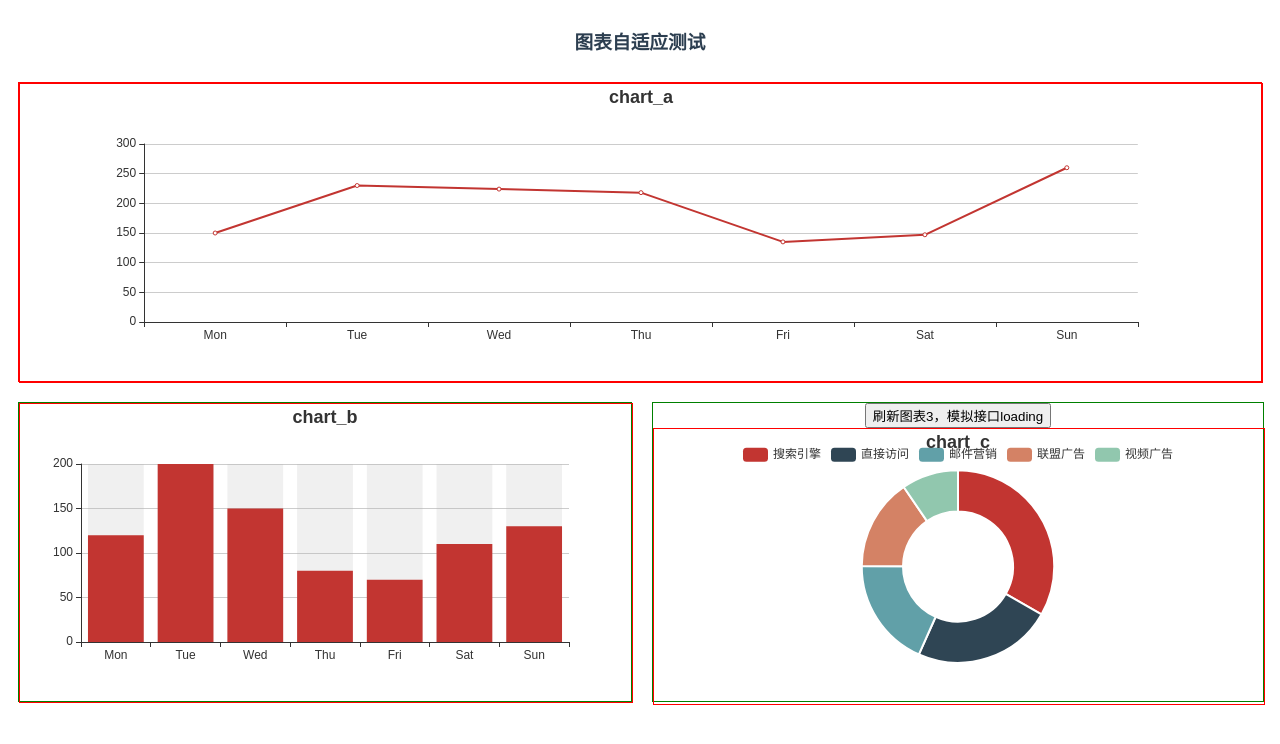
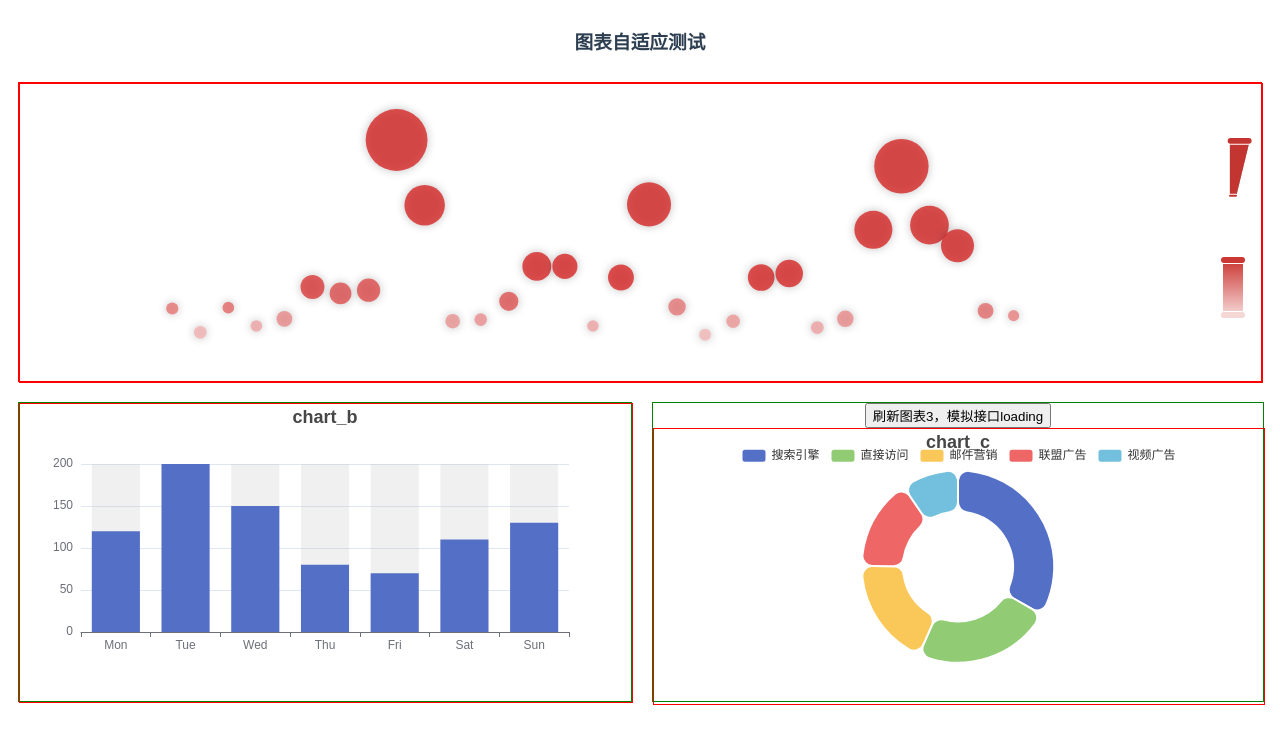
Before and after one commit to zhoufanglu/echart-resize-vue, a Vue app: page /#/chart in a window 1280 px wide. Shown: the top 744 px of the page. Built offline with nearby package versions, Linux system fonts and the light colour scheme.

Commit message:
feat: echarts update

```diff
--- a/package.json
+++ b/package.json
@@ -22,7 +22,7 @@
     "@vue/eslint-config-prettier": "^6.0.0",
     "babel-eslint": "^10.1.0",
     "dart-sass": "^1.25.0",
-    "echarts": "^4.9.0",
+    "echarts": "^5.1.2",
     "eslint": "^6.7.2",
     "eslint-plugin-prettier": "^3.3.1",
     "eslint-plugin-vue": "^6.2.2",
--- a/src/views/chart/components/chart_a.vue
+++ b/src/views/chart/components/chart_a.vue
@@ -1,5 +1,5 @@
 <template>
-  <chartComponent chartId="chart_a" :option="option"></chartComponent>
+  <chartComponent chartId="chart_a" :option="scatterOption"></chartComponent>
 </template>
 <script>
 import chartComponent from '../../../components/chartComponent'
@@ -10,7 +10,8 @@ export default {
   },
   data() {
     return {
-      option: {}
+      option: {},
+      scatterOption: {}
     }
   },
   created() {},
@@ -41,6 +42,186 @@ export default {
         }
       ]
     }
+    const dataBJ = [
+      [1, 55, 9, 56, '良'],
+      [2, 25, 11, 21, '优'],
+      [3, 56, 7, 63, '良'],
+      [4, 33, 7, 29, '优'],
+      [5, 42, 24, 44, '优'],
+      [6, 82, 58, 90, '良'],
+      [7, 74, 49, 77, '良'],
+      [8, 78, 55, 80, '良'],
+      [9, 267, 216, 280, '重度污染'],
+      [10, 185, 127, 216, '中度污染'],
+      [11, 39, 19, 38, '优'],
+      [12, 41, 11, 40, '优'],
+      [13, 64, 38, 74, '良'],
+      [14, 108, 79, 120, '轻度污染'],
+      [15, 108, 63, 116, '轻度污染'],
+      [16, 33, 6, 29, '优'],
+      [17, 94, 66, 110, '良'],
+      [18, 186, 142, 192, '中度污染'],
+      [19, 57, 31, 54, '良'],
+      [20, 22, 8, 17, '优'],
+      [21, 39, 15, 36, '优'],
+      [22, 94, 69, 114, '良'],
+      [23, 99, 73, 110, '良'],
+      [24, 31, 12, 30, '优'],
+      [25, 42, 27, 43, '优'],
+      [26, 154, 117, 157, '中度污染'],
+      [27, 234, 185, 230, '重度污染'],
+      [28, 160, 120, 186, '中度污染'],
+      [29, 134, 96, 165, '轻度污染'],
+      [30, 52, 24, 60, '良'],
+      [31, 46, 5, 49, '优']
+    ]
+
+    const schema = [
+      { name: 'date', index: 0, text: '日' },
+      { name: 'AQIindex', index: 1, text: 'AQI指数' },
+      { name: 'PM25', index: 2, text: 'PM2.5' },
+      { name: 'co2', index: 3, text: '二氧化碳' }
+    ]
+    const itemStyle = {
+      opacity: 0.8,
+      shadowBlur: 10,
+      shadowOffsetX: 0,
+      shadowOffsetY: 0,
+      shadowColor: 'rgba(0,0,0,0.3)'
+    }
+    this.scatterOption = {
+      color: ['#dd4444', '#fec42c', '#80F1BE'],
+      legend: {
+        show: false
+      },
+      grid: {
+        left: '10%',
+        right: '20%',
+        top: '10%',
+        bottom: '10%'
+      },
+      tooltip: {
+        backgroundColor: '#1B2D56',
+        borderColor: '#2BD8FB',
+        textStyle: {
+          color: '#fff'
+        },
+        formatter(param) {
+          const value = param.value
+          return `<div style="border-bottom: 1px solid rgba(255,255,255,.3); font-size: 18px;padding-bottom: 7px;margin-bottom: 7px;">${param.seriesName} ${value[0]}日：${value[4]}</div>${schema[1].text}：${value[1]}<br>${schema[2].text}：${value[2]}<br>${schema[3].text}：${value[3]}<br>`
+        }
+      },
+      xAxis: {
+        type: 'value',
+        nameGap: 16,
+        nameTextStyle: {
+          fontSize: 16
+        },
+        max: 31,
+        splitLine: {
+          show: false
+        },
+        axisLabel: {
+          color: '#fff'
+        },
+        axisLine: {
+          show: true,
+          lineStyle: {
+            color: '#fff'
+          }
+        }
+      },
+      yAxis: {
+        type: 'value',
+        // name: 'AQI指数',
+        nameLocation: 'end',
+        nameGap: 20,
+        nameTextStyle: {
+          fontSize: 16
+        },
+        splitLine: {
+          show: false
+        },
+        axisLabel: {
+          color: '#fff'
+        },
+        axisLine: {
+          show: true,
+          lineStyle: {
+            color: '#fff'
+          }
+        }
+      },
+      visualMap: [
+        {
+          left: 'right',
+          top: '10%',
+          dimension: 2,
+          min: 0,
+          max: 250,
+          // itemWidth: 30,
+          itemHeight: 55,
+          calculable: true,
+          precision: 0.1,
+          text: ['PM2.5'],
+          textStyle: {
+            color: '#fff'
+          },
+          // textGap: 30,
+          inRange: {
+            symbolSize: [10, 70]
+          },
+          outOfRange: {
+            symbolSize: [10, 70],
+            color: ['rgba(255,255,255,0.4)']
+          },
+          controller: {
+            inRange: {
+              color: ['#c23531']
+            },
+            outOfRange: {
+              color: ['#999']
+            }
+          }
+        },
+        {
+          left: 'right',
+          top: '50%',
+          dimension: 3,
+          min: 0,
+          max: 100,
+          calculable: true,
+          itemHeight: 55,
+          text: ['二氧化碳'],
+          textStyle: {
+            color: '#fff'
+          },
+          // textGap: 30,
+          inRange: {
+            colorLightness: [0.9, 0.5]
+          },
+          outOfRange: {
+            color: ['rgba(255,255,255,0.4)']
+          },
+          controller: {
+            inRange: {
+              color: ['#c23531']
+            },
+            outOfRange: {
+              color: ['#999']
+            }
+          }
+        }
+      ],
+      series: [
+        {
+          name: '东钱湖',
+          type: 'scatter',
+          itemStyle,
+          data: dataBJ
+        }
+      ]
+    }
   },
   methods: {}
 }
```
Also changed, not shown: 2 other files (tests, documents, lock files or other folders).
